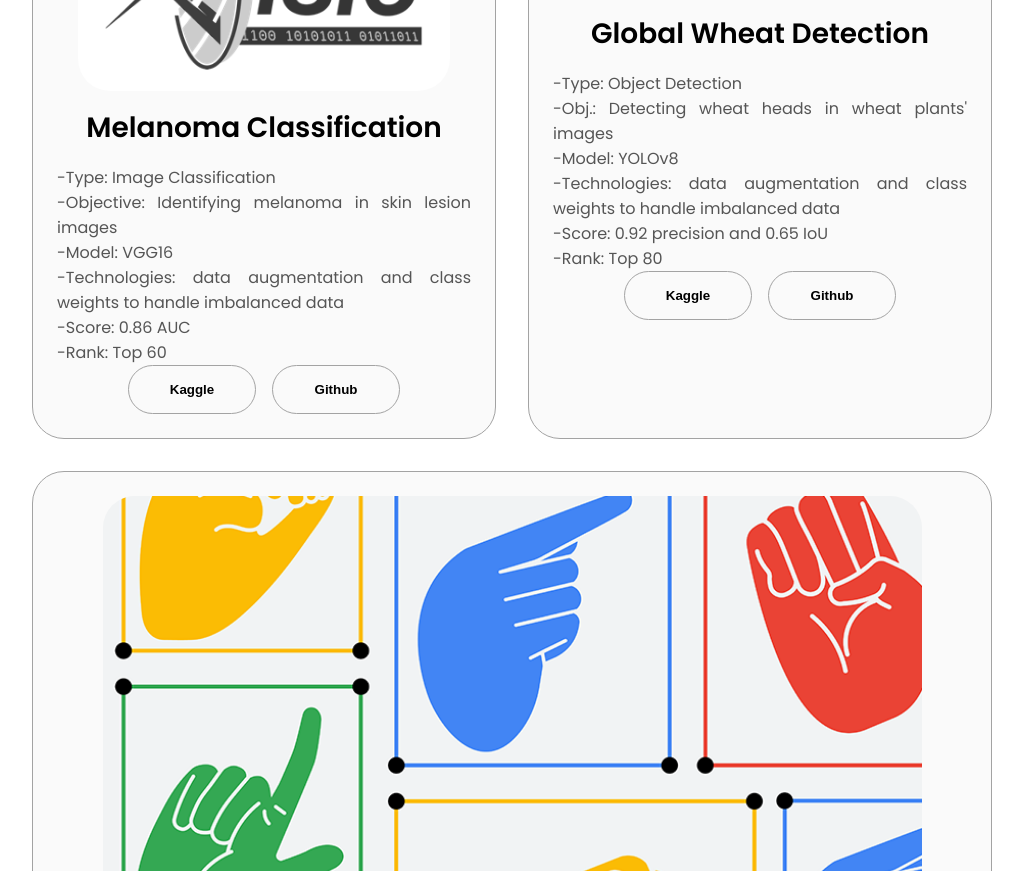
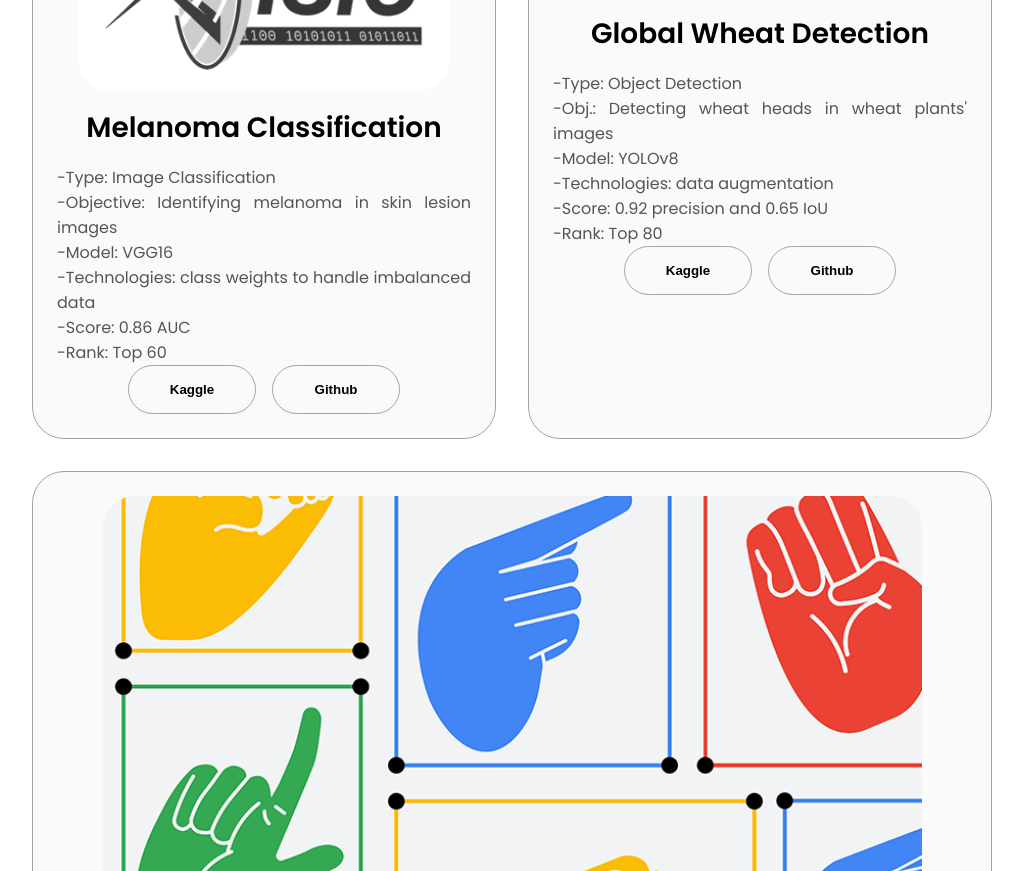
Before and after one commit to Ashry22/a.ashry, a plain HTML site: page index.html in a window 1280 px wide. Shown: the part 2900-3771 px from the top of the page, without its empty margins (128-1151 px from the left). Drawn offline with Linux system fonts and the light colour scheme.

Commit message:
Update index.html

```diff
--- a/index.html
+++ b/index.html
@@ -295,7 +295,7 @@
               -Type: Image Classification <br />
               -Objective: Identifying melanoma in skin lesion images <br />
               -Model: VGG16 <br />
-              -Technologies: data augmentation and class weights to handle imbalanced
+              -Technologies: class weights to handle imbalanced
               data <br />
               -Score: 0.86 AUC <br />
               -Rank: Top 60 <br />
@@ -328,8 +328,7 @@
               -Type: Object Detection <br />
               -Obj.: Detecting wheat heads in wheat plants' images <br />
               -Model: YOLOv8 <br />
-              -Technologies: data augmentation and class weights to handle imbalanced
-              data <br />
+              -Technologies: data augmentation <br />
               -Score: 0.92 precision  and 0.65 IoU  <br />
               -Rank: Top 80 <br />
               </p>
```
